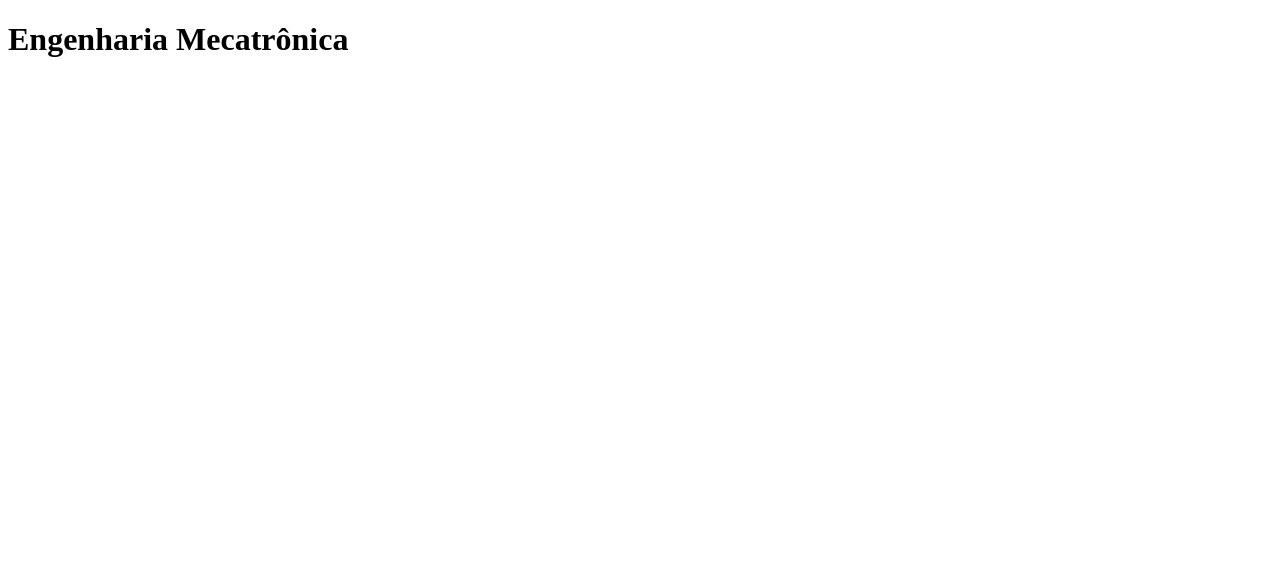
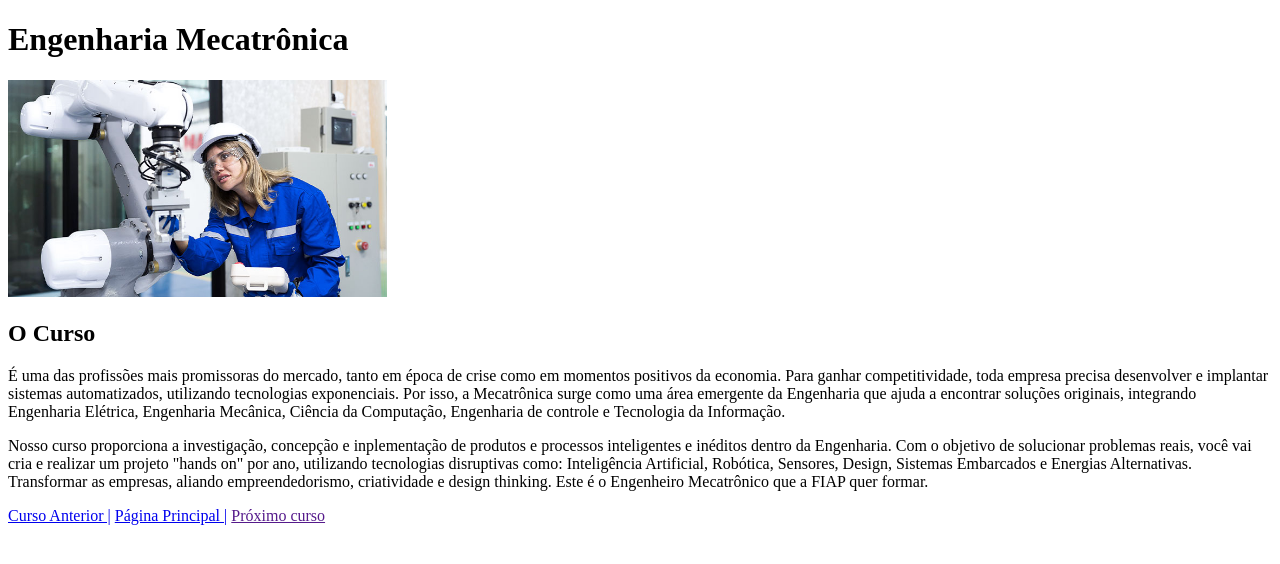
Before and after one commit to SunaUezuri/cp1Front, a plain HTML site: page cp1/cursos/engenharia-mecatronica.html in a window 1280 px wide. Drawn offline with Linux system fonts and the light colour scheme.

Commit message:
Engenharia Mecatrônica terminada

```diff
--- a/cp1/cursos/engenharia-mecatronica.html
+++ b/cp1/cursos/engenharia-mecatronica.html
@@ -9,7 +9,38 @@
     <div id="container">
       <header id="cabecalho">
         <h1>Engenharia Mecatrônica</h1>
+        <img
+          src="../img/engenharia-mecatronica.jpg"
+          alt="Mulher analisando uma máquina"
+          width="30%"
+        />
+        <h2>O Curso</h2>
+        <p>
+          É uma das profissões mais promissoras do mercado, tanto em época de
+          crise como em momentos positivos da economia. Para ganhar
+          competitividade, toda empresa precisa desenvolver e implantar sistemas
+          automatizados, utilizando tecnologias exponenciais. Por isso, a
+          Mecatrônica surge como uma área emergente da Engenharia que ajuda a
+          encontrar soluções originais, integrando Engenharia Elétrica,
+          Engenharia Mecânica, Ciência da Computação, Engenharia de controle e
+          Tecnologia da Informação.
+        </p>
+        <p>
+          Nosso curso proporciona a investigação, concepção e inplementação de
+          produtos e processos inteligentes e inéditos dentro da Engenharia. Com
+          o objetivo de solucionar problemas reais, você vai cria e realizar um
+          projeto "hands on" por ano, utilizando tecnologias disruptivas como:
+          Inteligência Artificial, Robótica, Sensores, Design, Sistemas
+          Embarcados e Energias Alternativas. Transformar as empresas, aliando
+          empreendedorismo, criatividade e design thinking. Este é o Engenheiro
+          Mecatrônico que a FIAP quer formar.
+        </p>
       </header>
     </div>
+    <footer id="rodape">
+      <a href="./engenharia-da-producao.html">Curso Anterior |</a>
+      <a href="../index.html">Página Principal |</a>
+      <a href="">Próximo curso</a>
+    </footer>
   </body>
 </html>
```
Also changed, not shown: cp1/img/engenharia-mecatronica.jpg (added).
